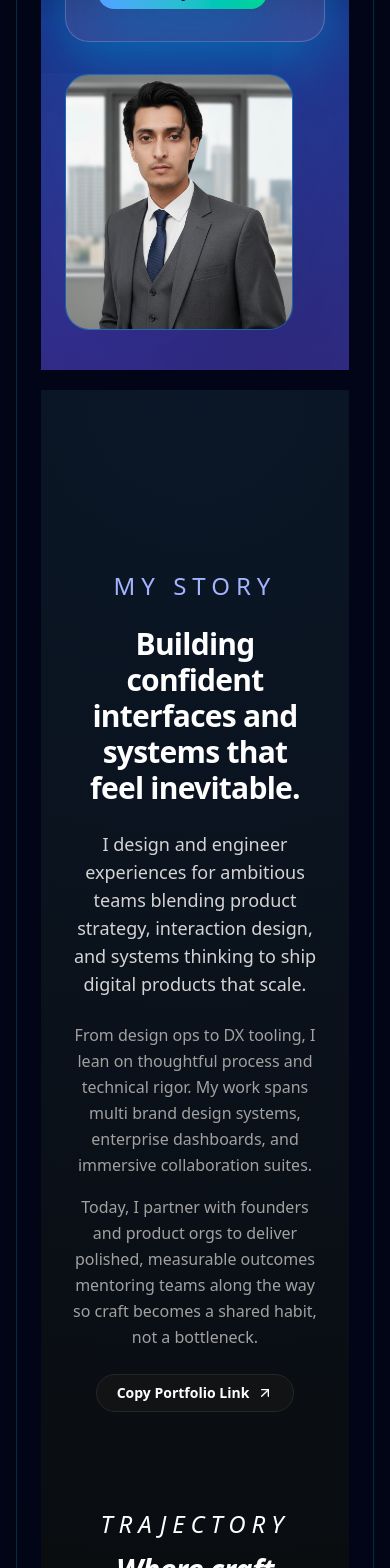
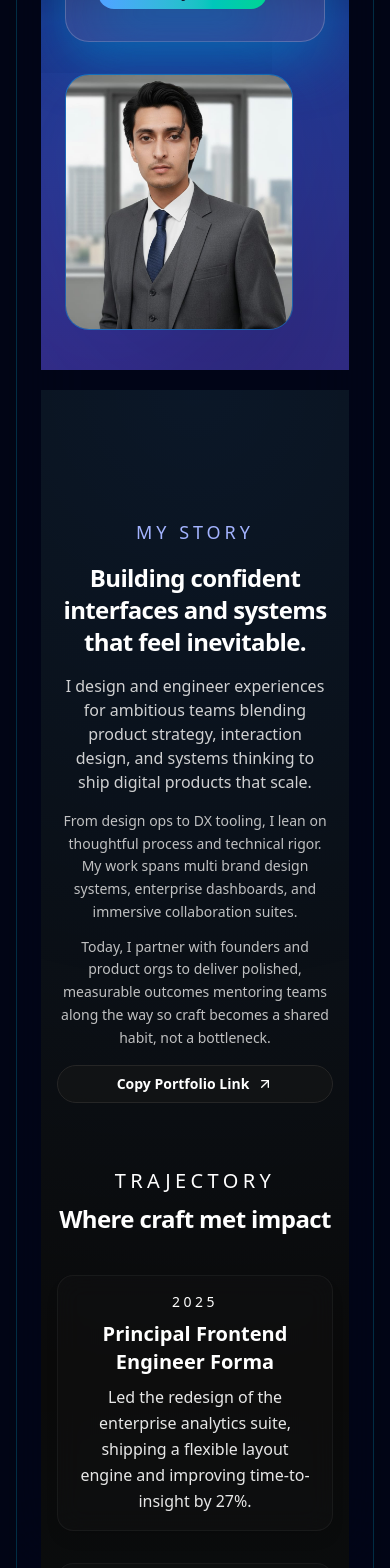
Before and after one commit to sakhawatashnaiy/Portfolio, a React (Vite) app in the folder my portfolio/: page / in a window 390 px wide. Shown: the part 432-2000 px from the top of the page. Built offline with nearby package versions, Linux system fonts and the light colour scheme; no server answers.

Commit message:
fix responsive

```diff
--- a/my portfolio/src/sections/About.jsx
+++ b/my portfolio/src/sections/About.jsx
@@ -9,8 +9,8 @@ const timeline = [
 	},
 	{
 		year: '2024',
-		title: 'Senior Product Engineer BrightApps',
-		desc: 'Built a realtime collaboration layer, unified design tokens, and reduced UI debt across three multi-tenant apps.',
+		title: 'Fullstack Developer Hub Corporation',
+		desc: 'Built and shipped full-stack features across web apps, designing REST APIs, integrating databases, and delivering responsive UIs end-to-end.',
 	},
 	{
 		year: '2023',
@@ -58,30 +58,26 @@ export default function AboutSection() {
 	return (
 		<section
 			id="about"
-			className="relative py-24 text-neutral-400"
-			style={{
-				background:
-					'radial-gradient(circle at top, rgba(15,118,255,0.12), transparent 45%), radial-gradient(circle at bottom, rgba(14,165,233,0.08), transparent 55%), #0a0a0a',
-			}}
+			className="relative py-16 sm:py-20 lg:py-24 text-neutral-300 [background:radial-gradient(circle_at_top,rgba(15,118,255,0.12),transparent_45%),radial-gradient(circle_at_bottom,rgba(14,165,233,0.08),transparent_55%),#0a0a0a]"
 		>
-			<div className="max-w-7xl mx-auto px-6 lg:px-12 text-center">
+			<div className="max-w-7xl mx-auto px-4 sm:px-6 lg:px-12">
 				{/* Intro */}
-				<div className="grid grid-cols-1 lg:grid-cols-12 gap-12 items-center justify-items-center max-w-5xl mx-auto">
-					<div className="lg:col-span-3 flex justify-center">
-						<p className="text-3xl font-black tracking-[0.3em] text-transparent [text-stroke:1px_rgba(120,120,120,0.45)]">
+				<div className="grid grid-cols-1 lg:grid-cols-12 gap-8 sm:gap-12 items-start lg:items-center max-w-5xl mx-auto text-center lg:text-left">
+					<div className="lg:col-span-3 flex justify-center lg:justify-start">
+						<p className="text-2xl sm:text-3xl font-black tracking-[0.28em] text-transparent [text-stroke:1px_rgba(120,120,120,0.45)]">
 							ABOUT
 						</p>
 					</div>
-					<div className="lg:col-span-9 space-y-6 justify-center lg:text-left">
-						<p className="text-2xl sm:text-3xl uppercase tracking-[0.25em] sm:tracking-[0.4em] text-indigo-300">My Story</p>
-						<p className="text-3xl lg:text-4xl font-bold tracking-tight text-white text-balance">
+					<div className="lg:col-span-9 space-y-4 sm:space-y-6 justify-center">
+						<p className="text-lg sm:text-2xl uppercase tracking-[0.22em] sm:tracking-[0.4em] text-indigo-300">My Story</p>
+						<p className="text-2xl sm:text-3xl lg:text-4xl font-bold tracking-tight text-white text-balance">
 							Building confident interfaces and systems that feel inevitable.
 						</p>
-						<p className="text-lg sm:text-2xl text-neutral-300 text-balance">
+						<p className="text-base sm:text-xl text-neutral-200/90 text-balance">
 							I design and engineer experiences for ambitious teams blending product strategy, interaction design, and systems
 							thinking to ship digital products that scale.
 						</p>
-						<div className="space-y-4 text-base leading-relaxed">
+						<div className="space-y-3 sm:space-y-4 text-sm sm:text-base leading-relaxed text-neutral-300/90">
 							<p>
 								From design ops to DX tooling, I lean on thoughtful process and technical rigor. My work spans multi brand design
 								systems, enterprise dashboards, and immersive collaboration suites.
@@ -95,7 +91,7 @@ export default function AboutSection() {
 						<button
 							type="button"
 							onClick={handleCopyPortfolioLink}
-							className="group inline-flex items-center gap-2 rounded-full border border-neutral-800 bg-neutral-900/60 px-5 py-2 text-sm font-semibold text-white transition-all duration-500 ease-[cubic-bezier(0.65,_0,_0.35,_1)] hover:border-indigo-400/60 hover:bg-neutral-900 mx-auto lg:mx-0"
+							className="group inline-flex w-full sm:w-auto justify-center items-center gap-2 rounded-full border border-neutral-800 bg-neutral-900/60 px-5 py-2 text-sm font-semibold text-white transition-all duration-500 ease-[cubic-bezier(0.65,_0,_0.35,_1)] hover:border-indigo-400/60 hover:bg-neutral-900"
 						>
 							{copied ? 'Copied!' : 'Copy Portfolio Link'}
 							<span className="relative inline-flex overflow-hidden">
@@ -106,32 +102,32 @@ export default function AboutSection() {
 				</div>
 
 				{/* Timeline */}
-				<section className="mt-24 space-y-10 text-white italic">
+				<section className="mt-16 sm:mt-24 space-y-8 sm:space-y-10 text-white sm:italic">
 					<header className="text-center">
-						<p className="text-2xl sm:text-4xl uppercase tracking-[0.25em] sm:tracking-[0.35em] text-white">Trajectory</p>
-						<h3 className="mt-3 text-3xl sm:text-4xl font-bold tracking-tight text-white text-balance">
+						<p className="text-xl sm:text-4xl uppercase tracking-[0.22em] sm:tracking-[0.35em] text-white">Trajectory</p>
+						<h3 className="mt-2 sm:mt-3 text-2xl sm:text-4xl font-bold tracking-tight text-white text-balance">
 							Where craft met impact
 						</h3>
 					</header>
 
 					<div className="relative max-w-3xl mx-auto">
 						<span
-							className="absolute top-0 bottom-0 w-px bg-white left-4 sm:left-1/2 sm:-translate-x-1/2"
+							className="hidden sm:block absolute top-0 bottom-0 w-px bg-white left-4 sm:left-1/2 sm:-translate-x-1/2"
 							aria-hidden
 						/>
 
-						<div className="space-y-10">
+						<div className="space-y-6 sm:space-y-10">
 							{timeline.map((item) => (
 								<article
 									key={item.year}
-									className="group relative w-full max-w-none sm:max-w-xl mx-0 sm:mx-auto pt-4 pl-10 sm:pl-0"
+									className="group relative w-full max-w-none sm:max-w-xl mx-0 sm:mx-auto pt-2 sm:pt-4"
 								>
-									<span className="absolute left-4 top-0 h-4 w-4 rounded-full border border-white bg-white transition-all duration-500 sm:left-1/2 sm:-translate-x-1/2" />
-									<div className="transition-all duration-500 pl-6 pr-2 sm:pl-0 sm:pr-0">
-										<div className="rounded-2xl border border-white/5 bg-neutral-900/30 backdrop-blur-md p-5 sm:p-6 shadow-lg text-left sm:text-center">
+									<span className="hidden sm:block absolute left-4 top-0 h-3 w-3 sm:h-4 sm:w-4 rounded-full border border-white bg-white transition-all duration-500 sm:left-1/2 sm:-translate-x-1/2" />
+									<div className="transition-all duration-500">
+										<div className="rounded-2xl border border-white/5 bg-neutral-900/30 backdrop-blur-md p-4 sm:p-6 shadow-lg text-center">
 											<p className="text-sm uppercase tracking-[0.25em] sm:tracking-[0.4em] text-white">{item.year}</p>
-											<h4 className="mt-3 text-2xl sm:text-3xl font-semibold text-white">{item.title}</h4>
-											<p className="mt-2 text-lg leading-relaxed text-white">{item.desc}</p>
+											<h4 className="mt-2 sm:mt-3 text-xl sm:text-3xl font-semibold text-white">{item.title}</h4>
+											<p className="mt-2 text-base sm:text-lg leading-relaxed text-white/90">{item.desc}</p>
 										</div>
 									</div>
 								</article>
@@ -141,11 +137,11 @@ export default function AboutSection() {
 				</section>
 
 				{/* Capabilities */}
-				<section className="mt-24">
+				<section className="mt-16 sm:mt-24">
 					<header className="space-y-2 text-center">
 						<p className="text-sm uppercase tracking-[0.35em] text-indigo-300">Expertise</p>
 						<h3 className="text-3xl font-bold tracking-tight text-white text-balance">Technical capabilities</h3>
-						<p className="text-base text-neutral-500">The tools and platforms I use to deliver reliable, expressive interfaces.</p>
+						<p className="text-sm sm:text-base text-neutral-500">The tools and platforms I use to deliver reliable, expressive interfaces.</p>
 					</header>
 
 					<div className="mt-8 flex flex-wrap justify-center gap-3">
--- a/my portfolio/src/sections/Hero.jsx
+++ b/my portfolio/src/sections/Hero.jsx
@@ -74,10 +74,10 @@ export default function HeroSection() {
             </div>
 
             {/* Right column: visual asset (responsive + centered on small screens) */}
-            <div className="col-span-1 lg:col-span-5 flex justify-center lg:justify-end">
+            <div className="col-span-1 lg:col-span-5 flex justify-center">
               <div className="w-full max-w-md lg:max-w-lg transform anim-fade-up anim-delay-120">
-                <div className="relative flex justify-center lg:justify-end">
-                  <div className="absolute -right-6 lg:-right-12 top-0 rounded-2xl w-64 h-80 lg:w-96 lg:h-[28rem] bg-gradient-to-br from-blue-500/20 via-indigo-700/10 to-black/20 blur-3xl -z-10" />
+                <div className="relative flex justify-center">
+                  <div className="absolute left-1/2 -translate-x-1/2 top-0 rounded-2xl w-64 h-80 lg:w-96 lg:h-[28rem] bg-gradient-to-br from-blue-500/20 via-indigo-700/10 to-black/20 blur-3xl -z-10 lg:left-auto lg:translate-x-0 lg:-right-12" />
                   <div
                     className="w-64 h-64 sm:w-72 sm:h-72 md:w-80 md:h-80 lg:w-96 lg:h-96 rounded-3xl bg-gradient-to-br from-blue-400/20 via-blue-500/12 to-transparent border border-cyan-400/30 flex items-center justify-center overflow-hidden backdrop-blur-md anim-hero-asset-float"
                   >
```
